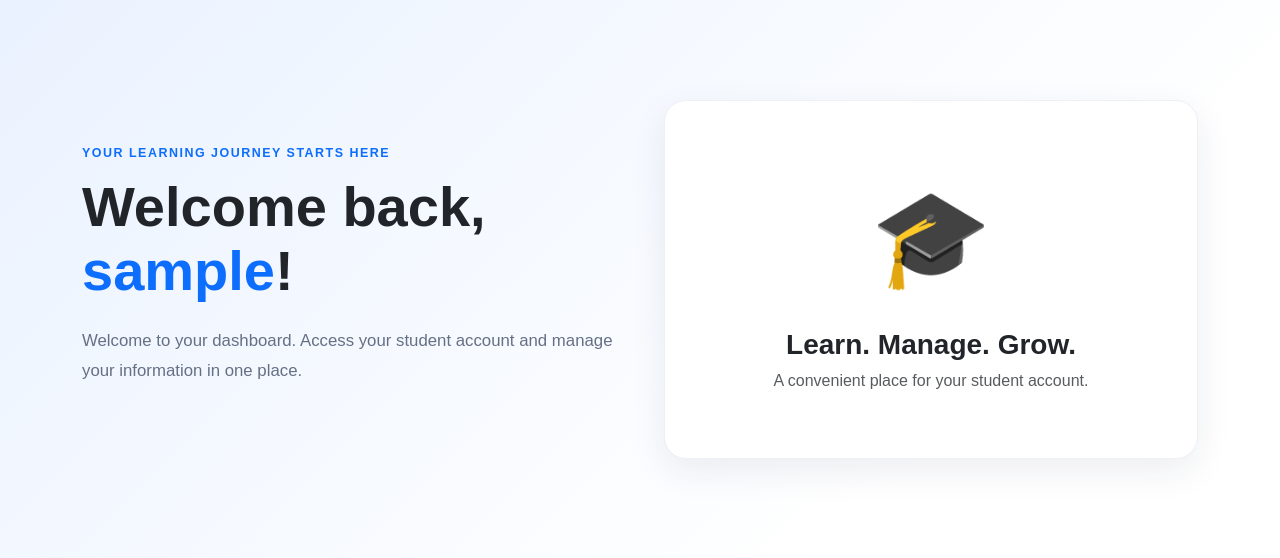
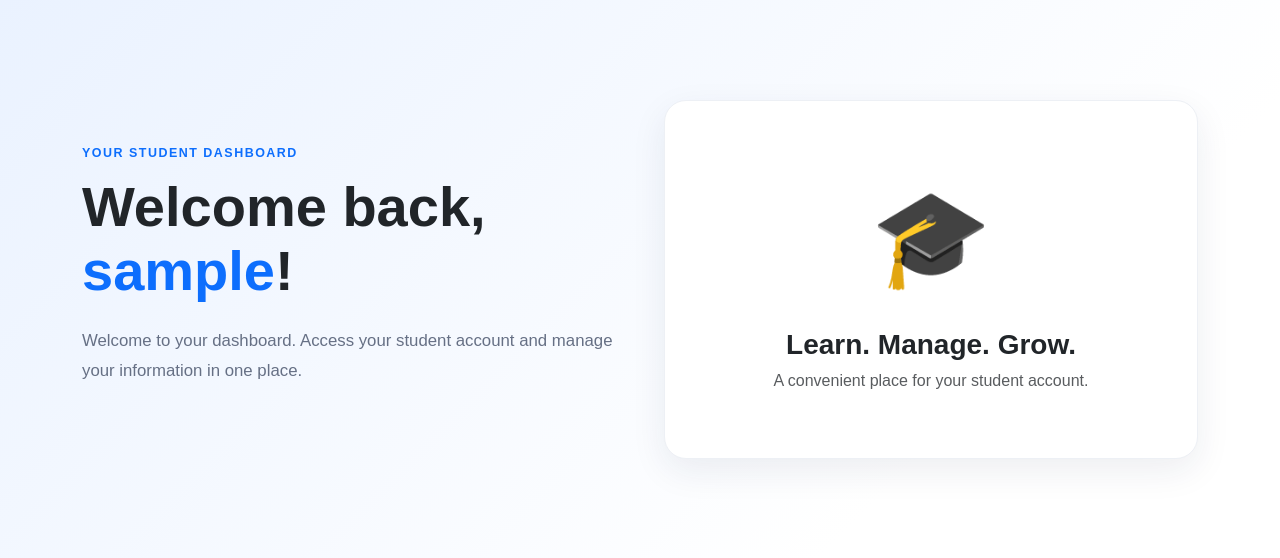
Before and after one commit to akashkonakalla/Java_Workspace, a Java web app: page /afterLogin.jsp in a window 1280 px wide. Shown: the part 73-631 px from the top of the page. Run offline with Tomcat 11, a stand-in JSP engine, Linux system fonts and the light colour scheme; the visitor is signed in with stand-in values (Sample User, id 1).

Commit message:
refactor: update dashboard tagline for signed-in students

```diff
--- a/Servlets/WebProjectServlets/src/main/webapp/afterLogin.jsp
+++ b/Servlets/WebProjectServlets/src/main/webapp/afterLogin.jsp
@@ -52,7 +52,7 @@ if (session.getAttribute("username") == null) {
 			<div class="container">
 				<div class="row align-items-center g-5">
 					<div class="col-lg-6">
-						<p class="eyebrow">YOUR LEARNING JOURNEY STARTS HERE</p>
+						<p class="eyebrow">YOUR STUDENT DASHBOARD</p>
 						<h1 class="hero-title">
 							Welcome back, <span><%=session.getAttribute("username")%></span>!
 						</h1>
```
